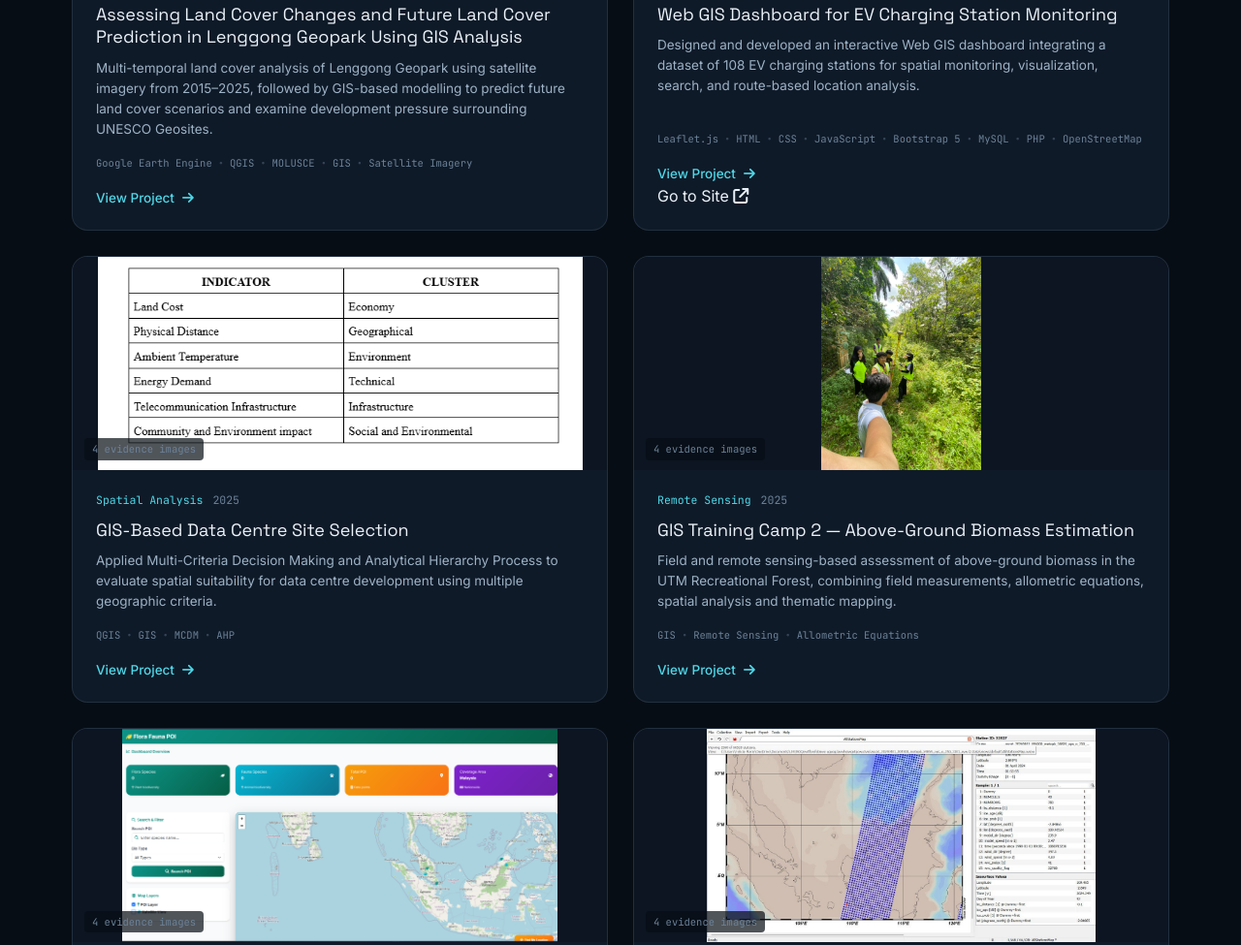
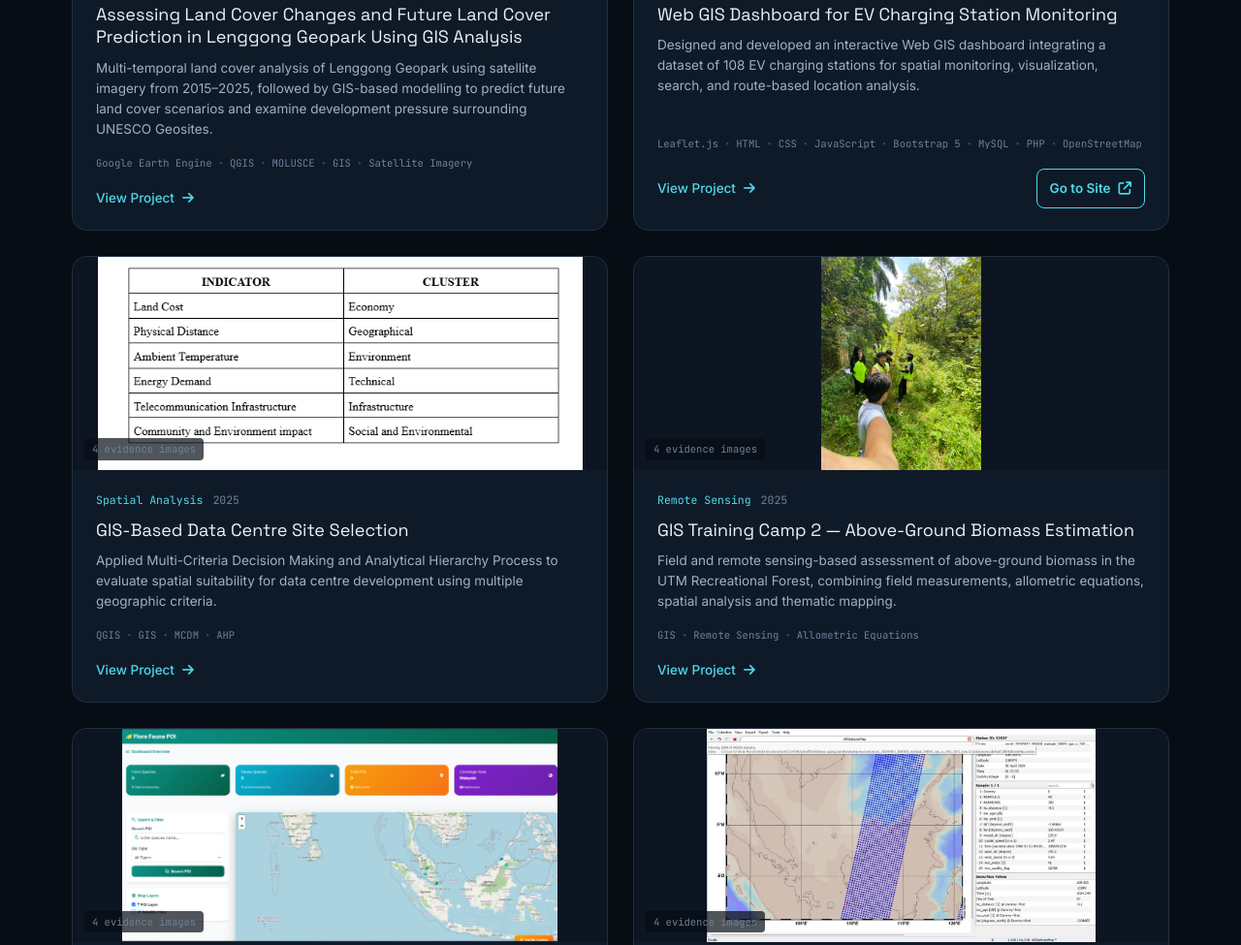
Before and after one commit to eqal11/ShazwanHaikal_portfolio, a plain HTML site: page index.html in a window 1280 px wide. Shown: the part 4177-5152 px from the top of the page at 97% size. Drawn offline with nearby package versions, Linux system fonts and the light colour scheme.

Commit message:
Update style.css

```diff
--- a/style.css
+++ b/style.css
@@ -299,3 +299,9 @@ footer{border-top:1px solid var(--line); padding:44px 0 30px;}
 
 /* focus visibility */
 a:focus-visible, button:focus-visible, input:focus-visible, textarea:focus-visible{outline:2px solid var(--cyan); outline-offset:2px;}
+
+/* Project website action */
+.pc-actions{display:flex;align-items:center;justify-content:space-between;gap:14px;flex-wrap:wrap;}
+.pc-site{display:inline-flex;align-items:center;gap:8px;padding:9px 13px;border:1px solid var(--cyan);border-radius:8px;color:var(--cyan);font-size:13.5px;font-weight:600;text-decoration:none;}
+.pc-site:hover{background:var(--cyan);color:var(--panel);}
+.pc-site:focus-visible{outline:2px solid var(--cyan);outline-offset:4px;}
```
